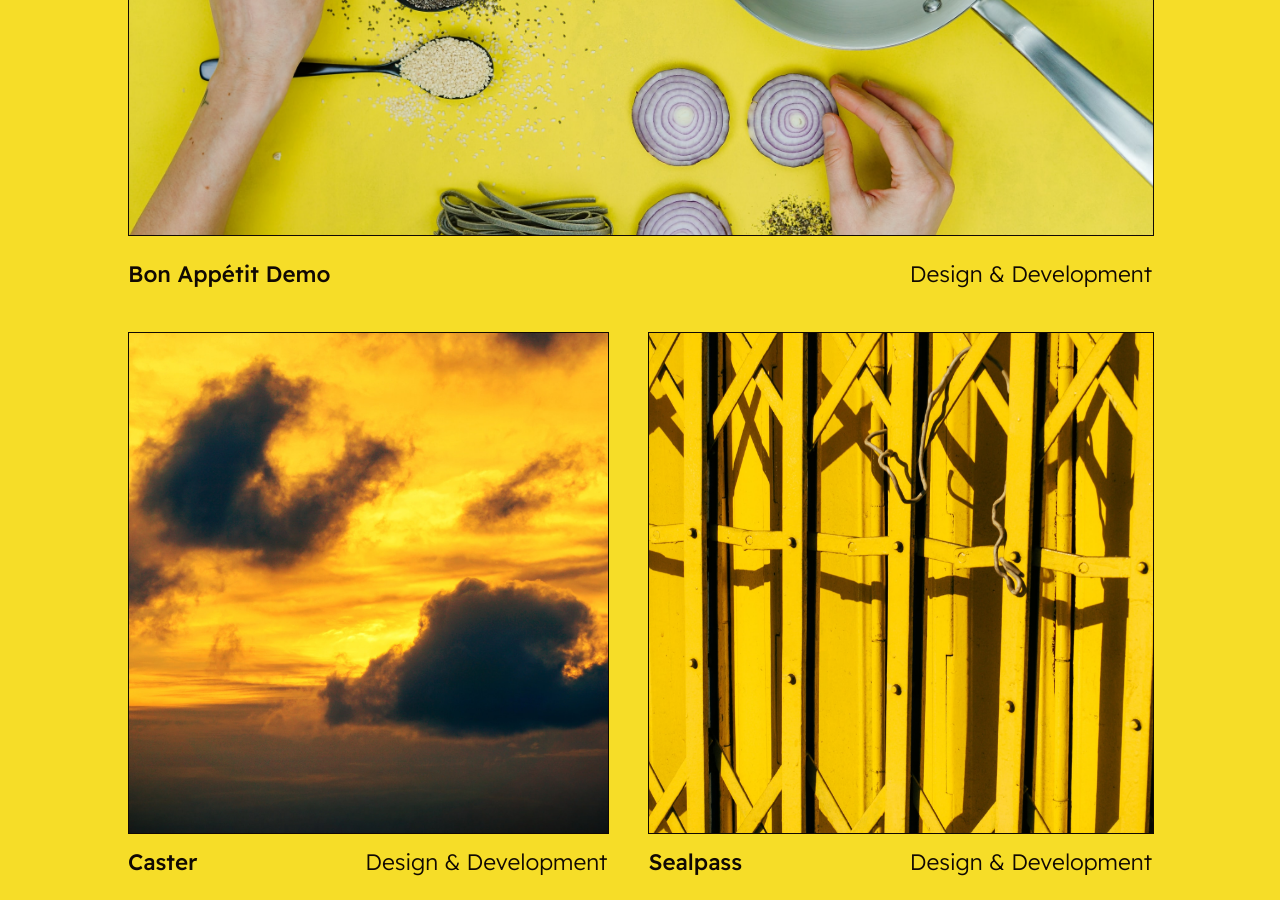
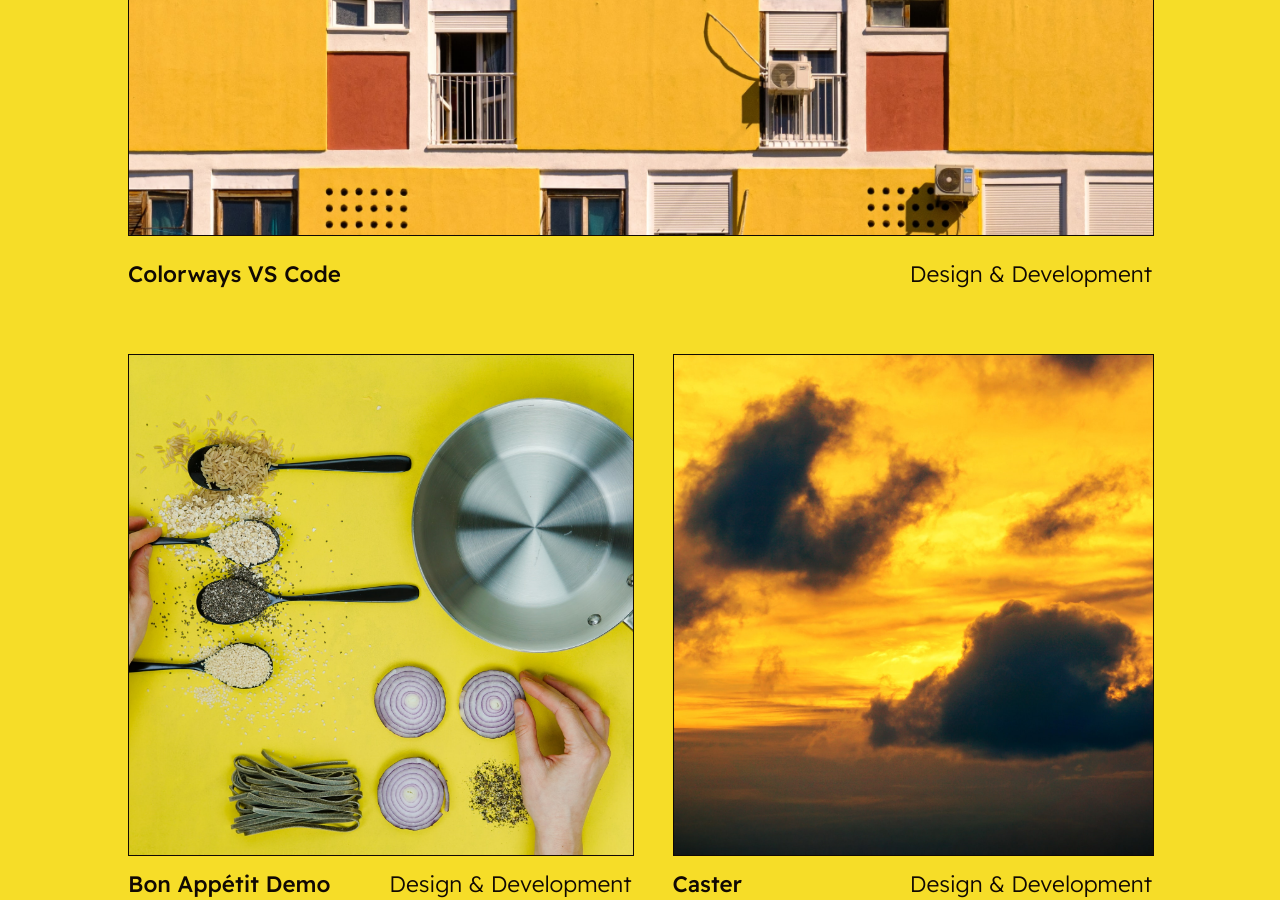
Before and after one commit to franthormel/franthormel.github.io, a Jekyll site: the page built from works.html, in a window 1280 px wide and 900 px high, scrolled down 449 px. Built offline with Jekyll 4.4.1, drawn with Linux system fonts in a browser that asks for light colours.

Commit message:
Add colorways

```diff
--- a/_data/works.yml
+++ b/_data/works.yml
@@ -1,3 +1,8 @@
+- name: Colorways VS Code
+  url: https://github.com/franthormel/colorways-vscode-theme
+  category: Design & Development
+  img: works/colorways_vscode.jpg
+
 - name: Bon Appétit Demo
   url: https://github.com/franthormel/bon_appetit
   category: Design & Development
```
Also changed, not shown: README.md, assets/img/works/colorways_vscode.jpg (added).
